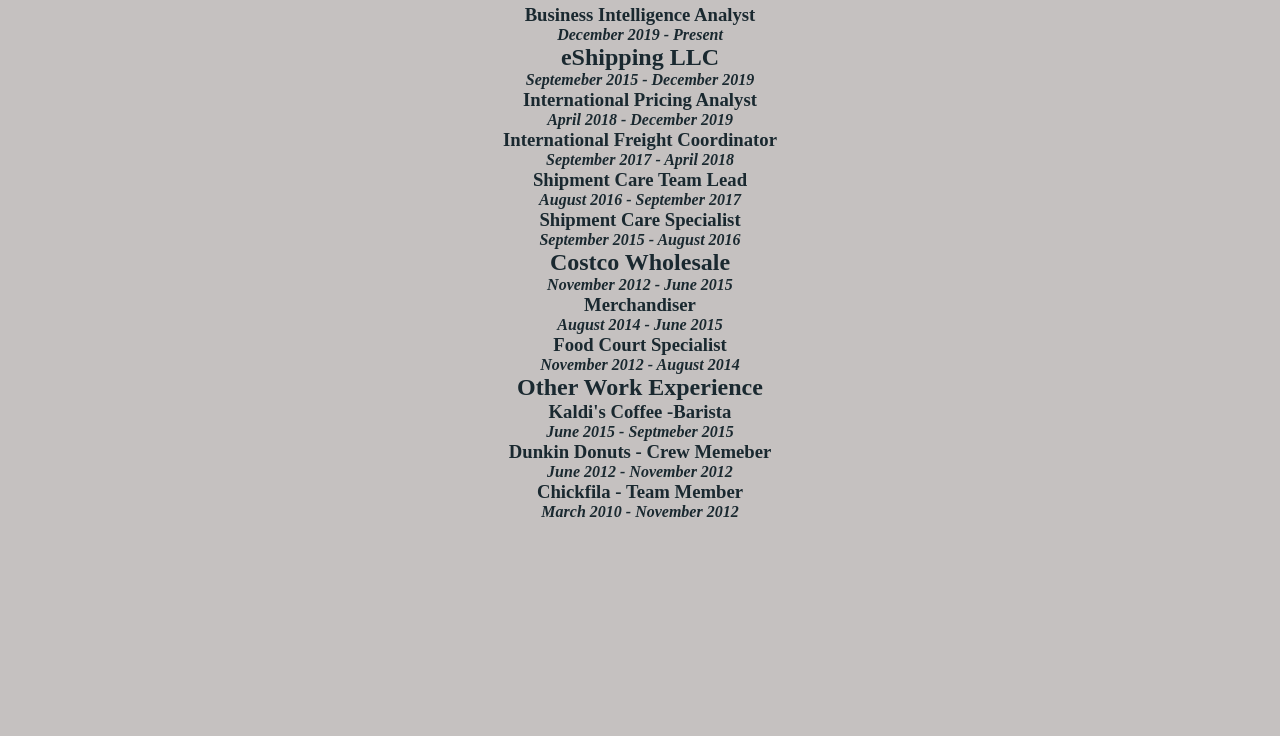
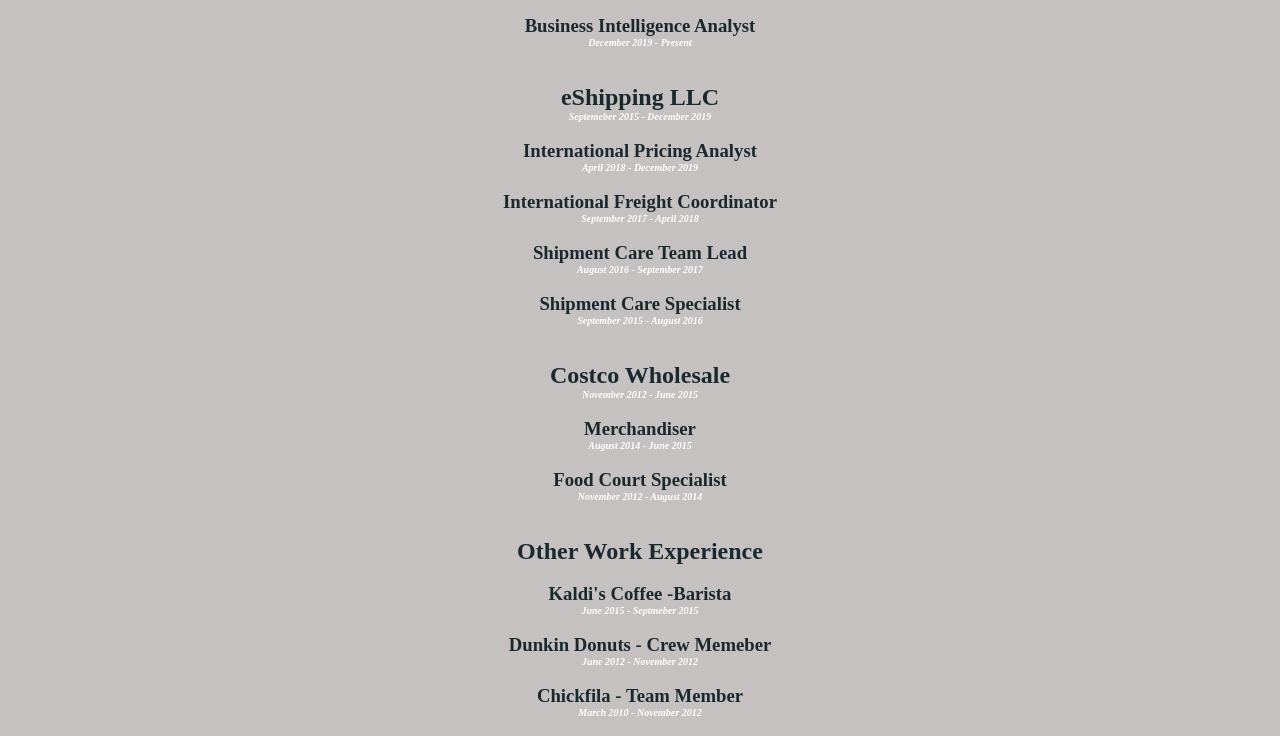
Before and after one commit to Jacobawitz/forgotten-dreams, a plain HTML site: page resume/Jacob_logan.html in a window 1280 px wide. Shown: the part 138-874 px from the top of the page. Before the commit the page ends 800 px from the top, so only its background shows below. Drawn offline with Linux system fonts and the light colour scheme.

Commit message:
Update Jacob_logan.html

```diff
--- a/resume/Jacob_logan.html
+++ b/resume/Jacob_logan.html
@@ -23,41 +23,60 @@
 
     <div class="company">
     <h2>Cerner Corporation</h2>
-        <h4><em>December 2019 - Present</em></h4>
+        <h4 class="company_date"><em>December 2019 - Present</em></h4>
+    <br>
+
     <h3 class="title">Business Intelligence Analyst</h3>
-        <h4><em>December 2019 - Present</em></h4>
+        <h4 class="title_date"><em>December 2019 - Present</em></h4>
+        <br>
+        <br>
     </div>
 
     <div class="company">
     <h2>eShipping LLC</h2>
-     <h4><em>Septemeber 2015 - December 2019</em></h4>
+     <h4 class="company_date"><em>Septemeber 2015 - December 2019</em></h4>
+     <br>
         <h3 class="title">International Pricing Analyst</h3>
-            <h4><em>April 2018 - December 2019</em></h4>
+            <h4 class="title_date"><em>April 2018 - December 2019</em></h4>
+            <br>
         <h3 class="title">International Freight Coordinator</h3>
-            <h4><em>September 2017 - April 2018</em></h4>
+            <h4 class="title_date"><em>September 2017 - April 2018</em></h4>
+            <br>
         <h3 class="title">Shipment Care Team Lead</h3>
-            <h4><em>August 2016 - September 2017</em></h4>
+            <h4 class="title_date"><em>August 2016 - September 2017</em></h4>
+            <br>
         <h3 class="title">Shipment Care Specialist</h3>
-            <h4><em>September 2015 - August 2016</em></h4>
+            <h4 class="title_date"><em>September 2015 - August 2016</em></h4>
+            <br>
+            <br>
     </div>
 
     <div class="company">
     <h2>Costco Wholesale</h2>
-        <h4><em>November 2012 - June 2015</em></h4>
+        <h4 class="company_date"><em>November 2012 - June 2015</em></h4>
+        <br>
         <h3 class="title">Merchandiser</h3>
-            <h4><em>August 2014 - June 2015</em></h4>
+            <h4 class="title_date"><em>August 2014 - June 2015</em></h4>
+            <br>
         <h3 class="title">Food Court Specialist</h3>
-            <h4><em>November 2012 - August 2014</em></h4>
+            <h4 class="title_date"><em>November 2012 - August 2014</em></h4>
+            <br>
+            <br>
     </div>
 
     <div class="company">
     <h2>Other Work Experience</h2>
-        <h3>Kaldi's Coffee -Barista</h3>
-            <h4><em>June 2015 - Septmeber 2015</em></h4>
-        <h3>Dunkin Donuts - Crew Memeber</h3>
-            <h4><em>June 2012 - November 2012</em></h4>
-        <h3>Chickfila - Team Member</h3>
-            <h4><em>March 2010 - November 2012</em></h4>
+    <br>
+
+        <h3 class="title">Kaldi's Coffee -Barista</h3>
+            <h4 class="title_date"><em>June 2015 - Septmeber 2015</em></h4>
+            <br>
+        <h3 class="title">Dunkin Donuts - Crew Memeber</h3>
+            <h4 class="title_date"><em>June 2012 - November 2012</em></h4>
+            <br>
+        <h3 class="title">Chickfila - Team Member</h3>
+            <h4 class="title_date"><em>March 2010 - November 2012</em></h4>
+            <br>
     </div>
 
 </div>
```
